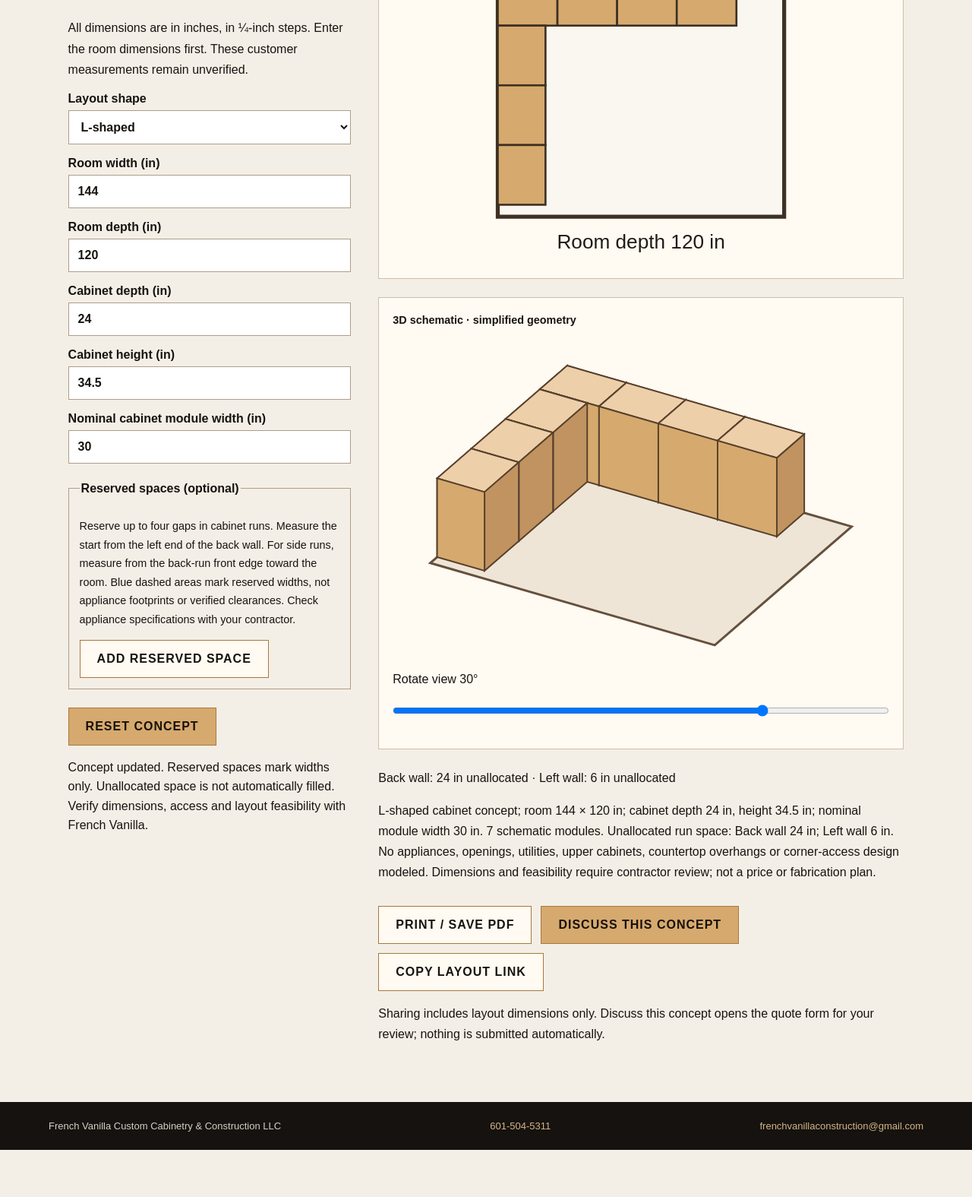
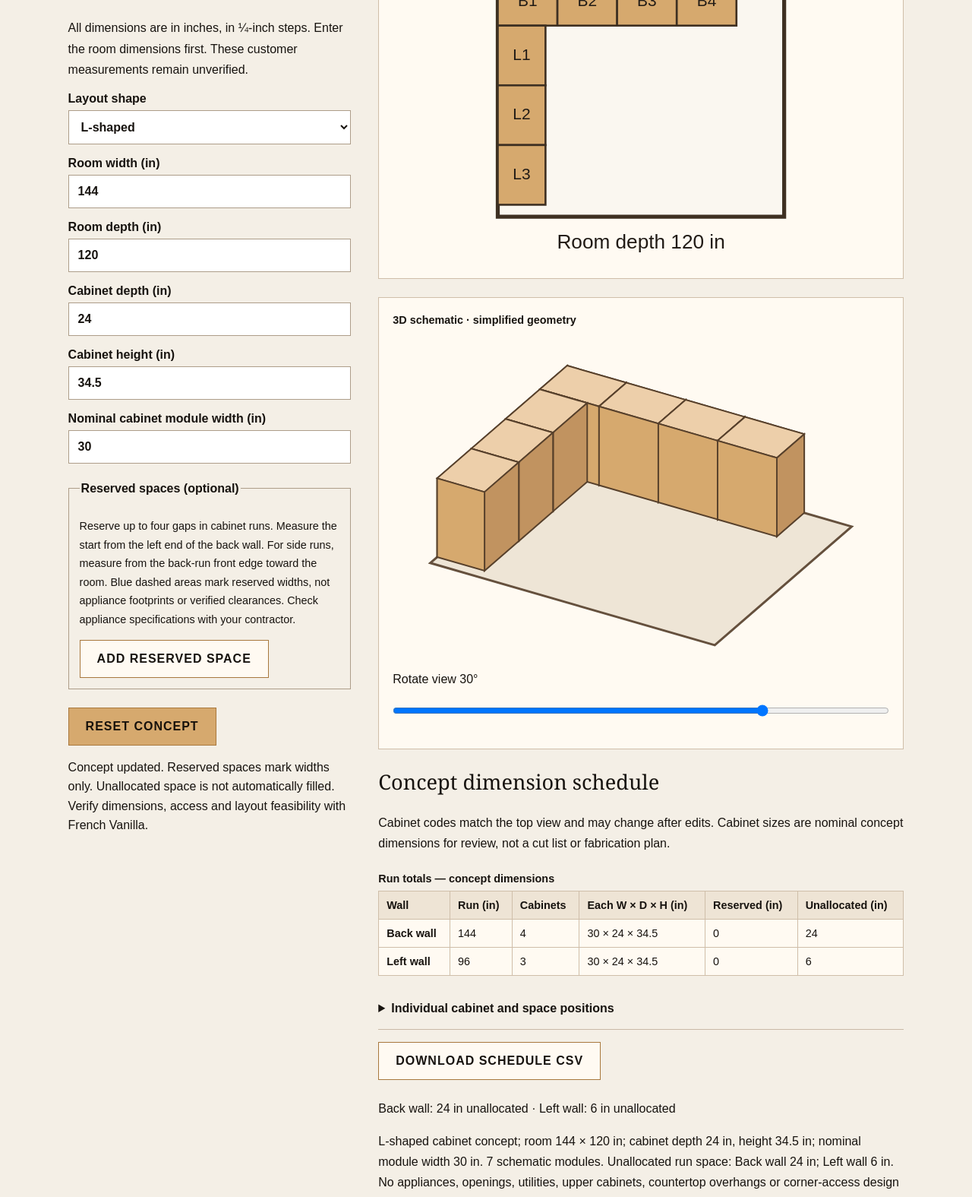
Before and after one commit to twkennedy1991-cpu/French-vanilla-construction, a website with bundled scripts: page kitchen-planner.html in a window 1280 px wide. Shown: the part 770-2345 px from the top of the page at 76% size. Before the commit the page ends 2283 px from the top, so only its background shows below. Built offline with nearby package versions, Linux system fonts and the light colour scheme.

Commit message:
Number cabinet concept blocks and export exact dimension schedules

```diff
--- a/kitchen-planner.html
+++ b/kitchen-planner.html
@@ -19,8 +19,9 @@
 </form><button id="layout-reset" type="button" class="btn gold">Reset concept</button>
 <p id="layout-status" role="status" aria-live="polite">Loading the planner…</p><noscript>Enable JavaScript to use the planner, or <a href="index.html#contact">describe your project in a quote inquiry</a>.</noscript>
 </div>
-<div class="planner-results"><figure><figcaption>2D top view · tan cabinets / blue reserved spaces</figcaption><div id="layout-plan" class="planner-drawing"></div></figure><figure><figcaption>3D schematic · simplified geometry</figcaption><div id="layout-perspective" class="planner-drawing"></div><label for="layout-angle">Rotate view <output id="layout-angle-value" for="layout-angle">30°</output></label><input id="layout-angle" type="range" min="-60" max="60" step="1" value="30"></figure>
+<div class="planner-results"><figure><figcaption>2D top view · numbered cabinets / blue reserved spaces</figcaption><div id="layout-plan" class="planner-drawing"></div></figure><figure><figcaption>3D schematic · simplified geometry</figcaption><div id="layout-perspective" class="planner-drawing"></div><label for="layout-angle">Rotate view <output id="layout-angle-value" for="layout-angle">30°</output></label><input id="layout-angle" type="range" min="-60" max="60" step="1" value="30"></figure>
 <div class="planner-print-heading"><h2>Cabinet layout concept</h2><p>French Vanilla Custom Cabinetry &amp; Construction LLC · 601-504-5311</p><p>Customer dimensions · unverified · contractor review required</p></div>
+<section id="layout-schedule-section" class="layout-schedule" aria-labelledby="layout-schedule-title" hidden><h2 id="layout-schedule-title">Concept dimension schedule</h2><p>Cabinet codes match the top view and may change after edits. Cabinet sizes are nominal concept dimensions for review, not a cut list or fabrication plan.</p><div id="layout-schedule"></div><button id="layout-schedule-download" type="button" class="btn planner-secondary" disabled>Download schedule CSV</button></section>
 <p id="layout-unused"></p><ul id="layout-reserved-summary" aria-label="Reserved space dimensions"></ul><p id="layout-summary" class="planner-summary"></p>
 <p class="planner-print-link"><a id="layout-reopen">Reopen this layout concept</a></p>
 <div class="actions"><button id="layout-print" type="button" class="btn planner-secondary" disabled>Print / Save PDF</button><a id="layout-quote" class="btn gold" aria-disabled="true">Discuss this concept</a><button id="layout-share" type="button" class="btn planner-secondary" disabled>Copy layout link</button></div><p>Sharing includes layout dimensions only. Discuss this concept opens the quote form for your review; nothing is submitted automatically.</p></div>
--- a/layout-planner-ui.mjs
+++ b/layout-planner-ui.mjs
@@ -1,3 +1,4 @@
+import { scheduleHTML, scheduleCSV } from './layout-schedule.mjs';
 import { DEFAULT_LAYOUT, LAYOUT_V2, WALL_NAMES, readLayout, parseLayoutLink, layoutModel, layoutSummary, layoutQuoteLink, planSVG, perspectiveSVG } from './layout-planner.mjs';
 export function setupLayoutPlanner({ document, window }) {
   const get = id => document.getElementById(id), form = get('layout-controls'), status = get('layout-status');
@@ -36,6 +37,7 @@ export function setupLayoutPlanner({ document, window }) {
     share.disabled = true;print.disabled = true;reopen.removeAttribute('href');
     get('layout-plan').replaceChildren();get('layout-perspective').replaceChildren();
     get('layout-summary').textContent = '';get('layout-unused').textContent = '';get('layout-reserved-summary').replaceChildren();
+    get('layout-schedule').replaceChildren();get('layout-schedule-section').hidden = true;get('layout-schedule-download').disabled = true;
     status.textContent = message;
   }
   function draw() {
@@ -57,6 +59,7 @@ export function setupLayoutPlanner({ document, window }) {
       for (const space of [...model.reserved].sort((a,b) => a.number-b.number)) {
         const item = document.createElement('li');item.textContent = `S${space.number}: ${WALL_NAMES[space.wall]}, start ${space.offset} in, reserved width ${space.width} in.`;get('layout-reserved-summary').append(item);
       }
+      get('layout-schedule').innerHTML = scheduleHTML(current);get('layout-schedule-section').hidden = false;get('layout-schedule-download').disabled = false;
       link.href = layoutQuoteLink(current);link.removeAttribute('aria-disabled');share.disabled = false;print.disabled = false;
       const url = new URL('kitchen-planner.html', window.location.href);url.searchParams.set('layout', JSON.stringify(current));reopen.href = url.href;
       status.textContent = 'Concept updated. Reserved spaces mark widths only. Unallocated space is not automatically filled. Verify dimensions, access and layout feasibility with French Vanilla.';
@@ -72,6 +75,17 @@ export function setupLayoutPlanner({ document, window }) {
   get('layout-reset').addEventListener('click', () => {
     if (!window.confirm('Reset only this layout concept to the starting dimensions?')) return;
     populate(DEFAULT_LAYOUT);get('layout-angle').value = '30';draw();
+  });
+  get('layout-schedule-download').addEventListener('click', () => {
+    if (!current) return;
+    let url, anchor;
+    try {
+      const csv = scheduleCSV(current);
+      url = window.URL.createObjectURL(new window.Blob([csv], { type: 'text/csv;charset=utf-8' }));
+      anchor = document.createElement('a');anchor.href = url;anchor.download = 'french-vanilla-concept-schedule.csv';document.body.append(anchor);anchor.click();
+      status.textContent = 'Schedule download requested. Review this unverified concept with French Vanilla before pricing or fabrication.';
+    } catch { status.textContent = 'The schedule could not download. Your concept is retained; try your browser’s Print command for the concept review sheet.'; }
+    finally { anchor?.remove();if (url) window.setTimeout(() => window.URL.revokeObjectURL(url), 1000); }
   });
   print.addEventListener('click', () => {
     if (!current) return;
--- a/layout-planner.mjs
+++ b/layout-planner.mjs
@@ -43,17 +43,19 @@ export function parseLayoutLink(text) {
   return readLayout(value);
 }
 export function layoutModel(value) {
-  const layout = readLayout(value), cabinets = [], unused = [], reserved = [];
+  const layout = readLayout(value), cabinets = [], unused = [], reserved = [], unusedSegments = [];
   for (const run of layoutRuns(layout)) {
     const spaces = (layout.spaces || []).map((space,index) => ({ ...space, number: index + 1 })).filter(space => space.wall === run.wall).sort((a,b) => a.offset-b.offset);
-    let cursor = 0, spare = 0;
+    let cursor = 0, spare = 0, sequence = 0, unusedSequence = 0;
     function pack(end) {
       const count = Math.floor((end - cursor) / layout.moduleWidth);
       for (let i=0;i<count;i++) {
         const offset = cursor + i * layout.moduleWidth;
-        cabinets.push({ wall: WALL_NAMES[run.wall], x: run.x + (run.side ? 0 : offset), z: run.z + (run.side ? offset : 0), width: run.side ? layout.cabinetDepth : layout.moduleWidth, depth: run.side ? layout.moduleWidth : layout.cabinetDepth, height: layout.cabinetHeight });
+        cabinets.push({ id: run.wall[0].toUpperCase() + (++sequence), run: run.wall, offset, wall: WALL_NAMES[run.wall], x: run.x + (run.side ? 0 : offset), z: run.z + (run.side ? offset : 0), width: run.side ? layout.cabinetDepth : layout.moduleWidth, depth: run.side ? layout.moduleWidth : layout.cabinetDepth, height: layout.cabinetHeight });
       }
-      spare += end - cursor - count * layout.moduleWidth;
+      const remainder = end - cursor - count * layout.moduleWidth;
+      if (remainder > 0) unusedSegments.push({ id: 'U' + run.wall[0].toUpperCase() + (++unusedSequence), wall: run.wall, offset: cursor + count * layout.moduleWidth, width: remainder });
+      spare += remainder;
     }
     for (const space of spaces) {
       pack(space.offset);
@@ -63,7 +65,7 @@ export function layoutModel(value) {
     pack(run.length);
     unused.push({ wall: WALL_NAMES[run.wall], inches: spare });
   }
-  return { layout, cabinets, unused, reserved, openWidth: layout.width - (layout.shape === 'U' ? 2 : layout.shape === 'L' ? 1 : 0) * layout.cabinetDepth };
+  return { layout, cabinets, unused, reserved, unusedSegments, openWidth: layout.width - (layout.shape === 'U' ? 2 : layout.shape === 'L' ? 1 : 0) * layout.cabinetDepth };
 }
 export function layoutSummary(value) {
   const model = layoutModel(value), l = model.layout;
@@ -81,7 +83,7 @@ const n = value => Number(value.toFixed(3));
 export function planSVG(value) {
   const m = layoutModel(value), l = m.layout, margin = 24;
   const spaces = m.reserved.map(r => `<rect x="${r.x}" y="${r.z}" width="${r.planWidth}" height="${r.planDepth}" fill="#e0f2fe" stroke="#075985" stroke-width="1" stroke-dasharray="3 2"/><text x="${r.x+r.planWidth/2}" y="${r.z+r.planDepth/2}" text-anchor="middle" dominant-baseline="middle" font-size="8" fill="#075985">S${r.number}</text>`).join('');
-  const boxes = m.cabinets.map(c => `<rect x="${c.x}" y="${c.z}" width="${c.width}" height="${c.depth}" fill="#d6a96e" stroke="#3e3022" stroke-width="1"/>`).join('');
+  const boxes = m.cabinets.map(c => `<rect x="${c.x}" y="${c.z}" width="${c.width}" height="${c.depth}" fill="#d6a96e" stroke="#3e3022" stroke-width="1"/><text x="${c.x+c.width/2}" y="${c.z+c.depth/2}" text-anchor="middle" dominant-baseline="middle" font-size="${Math.min(8,c.width/(c.id.length*.7),c.depth*.4)}" fill="#211b16">${c.id}</text>`).join('');
   return `<svg xmlns="http://www.w3.org/2000/svg" role="img" aria-label="Cabinet layout top view, all dimensions in inches" viewBox="-${margin} -${margin} ${l.width + 2 * margin} ${l.depth + 2 * margin}"><rect width="${l.width}" height="${l.depth}" fill="#faf7f0" stroke="#3e3022" stroke-width="2"/>${boxes}${spaces}<text x="${l.width / 2}" y="-8" text-anchor="middle" font-size="10" fill="#211b16">${l.width} in</text><text x="${l.width / 2}" y="${l.depth + 16}" text-anchor="middle" font-size="10" fill="#211b16">Room depth ${l.depth} in</text></svg>`;
 }
 export function perspectiveSVG(value, angle = 30) {
--- /dev/null
+++ b/layout-schedule.mjs
@@ -0,0 +1,26 @@
+import { layoutModel, layoutRuns, WALL_NAMES } from './layout-planner.mjs';
+
+export function layoutSchedule(value) {
+  const model = layoutModel(value), l = model.layout;
+  const cabinets = model.cabinets.map(c => ({ kind: 'Cabinet', reference: c.id, wall: c.wall, offset: c.offset, width: l.moduleWidth, depth: l.cabinetDepth, height: c.height }));
+  const spaces = model.reserved.map(s => ({ kind: 'Reserved width', reference: 'S'+s.number, wall: WALL_NAMES[s.wall], offset: s.offset, width: s.width, depth: '', height: '' }));
+  const unused = model.unusedSegments.map(s => ({ kind: 'Unallocated', reference: s.id, wall: WALL_NAMES[s.wall], offset: s.offset, width: s.width, depth: '', height: '' }));
+  return {
+    rows: [...cabinets,...spaces,...unused].sort((a,b) => Object.values(WALL_NAMES).indexOf(a.wall)-Object.values(WALL_NAMES).indexOf(b.wall) || a.offset-b.offset),
+    runs: layoutRuns(l).map(run => ({ wall: WALL_NAMES[run.wall], length: run.length, count: cabinets.filter(c => c.wall === WALL_NAMES[run.wall]).length, width: l.moduleWidth, depth: l.cabinetDepth, height: l.cabinetHeight, reserved: spaces.filter(s => s.wall === WALL_NAMES[run.wall]).reduce((sum,s) => sum+s.width,0), unused: model.unused.find(s => s.wall === WALL_NAMES[run.wall]).inches }))
+  };
+}
+
+export function scheduleHTML(value) {
+  const { runs, rows } = layoutSchedule(value);
+  const table = (head, body, caption) => `<div class="layout-table-wrap"><table><caption>${caption}</caption><thead><tr>${head.map(h=>`<th scope="col">${h}</th>`).join('')}</tr></thead><tbody>${body.map(row=>`<tr>${row.map((cell,index)=> index===0 ? `<th scope="row">${cell}</th>` : `<td>${cell}</td>`).join('')}</tr>`).join('')}</tbody></table></div>`;
+  return table(['Wall','Run (in)','Cabinets','Each W × D × H (in)','Reserved (in)','Unallocated (in)'],runs.map(r=>[r.wall,r.length,r.count,`${r.width} × ${r.depth} × ${r.height}`,r.reserved,r.unused]),'Run totals — concept dimensions') +
+    `<details class="layout-schedule-details"><summary>Individual cabinet and space positions</summary><p>Start positions are measured from the left of the back run, or after the back-run depth on side runs. Blank depth/height means it is not modeled. Codes refer to this current concept and may change after edits.</p>${table(['Code','Type','Wall','Start (in)','Width (in)','Depth (in)','Height (in)'],rows.map(r=>[r.reference,r.kind,r.wall,r.offset,r.width,r.depth,r.height]),'Current concept positions — not fabrication dimensions')}</details>`;
+}
+
+export function scheduleCSV(value) {
+  const { rows } = layoutSchedule(value), l = layoutModel(value).layout;
+  const note = 'UNVERIFIED CONCEPT; not a cut list or fabrication plan. Codes may change after edits. Back-run starts from left; side-run starts after back-run depth. Reserved widths do not specify appliance dimensions or clearances.';
+  const data = [['Code','Type','Wall','Start along run (in)','Width along run (in)','Cabinet depth (in)','Cabinet height (in)','Room width (in)','Room depth (in)','Shape','Review notes'],...rows.map(r=>[r.reference,r.kind,r.wall,r.offset,r.width,r.depth,r.height,l.width,l.depth,l.shape,note])];
+  return data.map(row => row.map(cell => '"'+String(cell).replaceAll('"','""')+'"').join(',')).join('\r\n')+'\r\n';
+}
--- a/styles.css
+++ b/styles.css
@@ -52,3 +52,8 @@
 .quote-layout-editor fieldset{min-width:0;margin:18px 0;border:1px solid #ad9d89}.quote-layout-editor button{min-height:44px;cursor:pointer}
 .quote-layout-edit-preview{display:grid;grid-template-columns:1fr 1fr;gap:12px}.quote-layout-edit-preview svg{width:100%;max-height:260px}
 @media(max-width:600px){#quote-layout-edit-fields,.quote-layout-edit-preview{grid-template-columns:1fr}.quote-layout-editor{padding:16px}}
+
+.layout-schedule{margin:24px 0;min-width:0}.layout-schedule h2{font-size:1.7rem}.layout-table-wrap{overflow-x:auto;max-width:100%;margin:16px 0}
+.layout-schedule table{border-collapse:collapse;width:100%;font-size:.9rem;background:#fffaf2}.layout-schedule caption{text-align:left;font-weight:bold;padding:8px 0}
+.layout-schedule td,.layout-schedule th{padding:10px;text-align:left;border:1px solid #cfbea9;vertical-align:top}.layout-schedule thead{background:#eee4d5}.layout-schedule details{margin:16px 0}.layout-schedule summary{cursor:pointer;font-weight:bold}
+@media print{.planner-page .layout-schedule{width:100%;break-inside:avoid;margin:0}.planner-page .layout-schedule h2{font-size:14pt}.planner-page .layout-schedule table{font-size:8pt}.planner-page .layout-schedule td,.planner-page .layout-schedule th{padding:5pt}.planner-page .layout-schedule-details,.planner-page #layout-schedule-download{display:none!important}.planner-page .layout-table-wrap{overflow:visible}}
```
Also changed, not shown: docs/concept-dimension-schedule-2026-10-28.md (added, +11 -0 lines), tests/layout-planner.test.mjs (+45 -0 lines).
